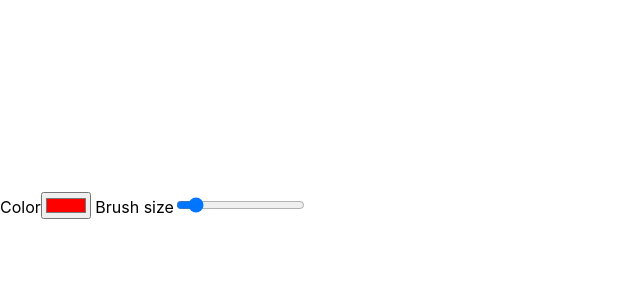
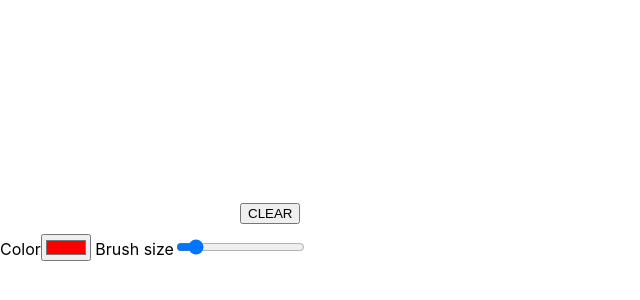
Before and after one commit to AZIZXlaouiti/Try-and-guess-frontend, a React (Create React App) app: page / in a window 1280 px wide. Shown: the part 412-712 px from the top of the page, without its empty margins (0-640 px from the left). Built offline with nearby package versions, Linux system fonts and the light colour scheme.

Commit message:
getting there

```diff
--- a/src/DrawingBoard.tsx
+++ b/src/DrawingBoard.tsx
@@ -3,7 +3,35 @@ import {
   DrawingBoardContext,
   DrawingBoardContextProps,
 } from './DrawingBoardContext';
+const styles = {
+  canvas: {
+    border: '2px solid #333',
+    margin:'20px 0px'
+  },
 
+  maindiv: {
+    padding: "10px",
+    margin: "auto",
+    width: "800px",
+  },
+
+  button: {
+    border: "0px",
+    margin: "1px",
+    height: "50px",
+    minWidth: "75px",
+  },
+
+  colorSwatches: {
+    red: { backgroundColor: "red" },
+    orange: { backgroundColor: "orange" },
+    yellow: { backgroundColor: "yellow" },
+    green: { backgroundColor: "green" },
+    blue: { backgroundColor: "blue" },
+    purple: { backgroundColor: "purple" },
+    black: { backgroundColor: "black" },
+  },
+};
 interface DrawingBoardProps {
   width: number;
   height: number;
@@ -24,6 +52,7 @@ const DrawingBoard: React.FC<DrawingBoardProps> = (props) => {
     context.setCtx(ctx);
   }, []);
   return (
+    <div style={styles.maindiv}>
     <canvas
       ref={ref}
       width={props.width}
@@ -32,6 +61,20 @@ const DrawingBoard: React.FC<DrawingBoardProps> = (props) => {
       onMouseUp={context.handleMouseUp}
       onMouseMove={context.handleMouseMove}
     ></canvas>
+     <button onClick={ ()=>{
+        const canvas = ref.current as HTMLCanvasElement;
+        canvas.height = props.height;
+        canvas.width = props.width;
+        const ctx = canvas.getContext('2d') as CanvasRenderingContext2D;  ctx.fillStyle = "white";
+        ctx.fillStyle = "grey";
+        ctx.lineWidth = 12;
+        ctx.lineCap = 'round';
+        ctx.clearRect(0, 0, 800, 600);
+        ctx.fillRect(0, 0, 800, 600);}
+     }
+
+  >CLEAR</button>
+      </div>
   );
 };
 export default DrawingBoard;
```
